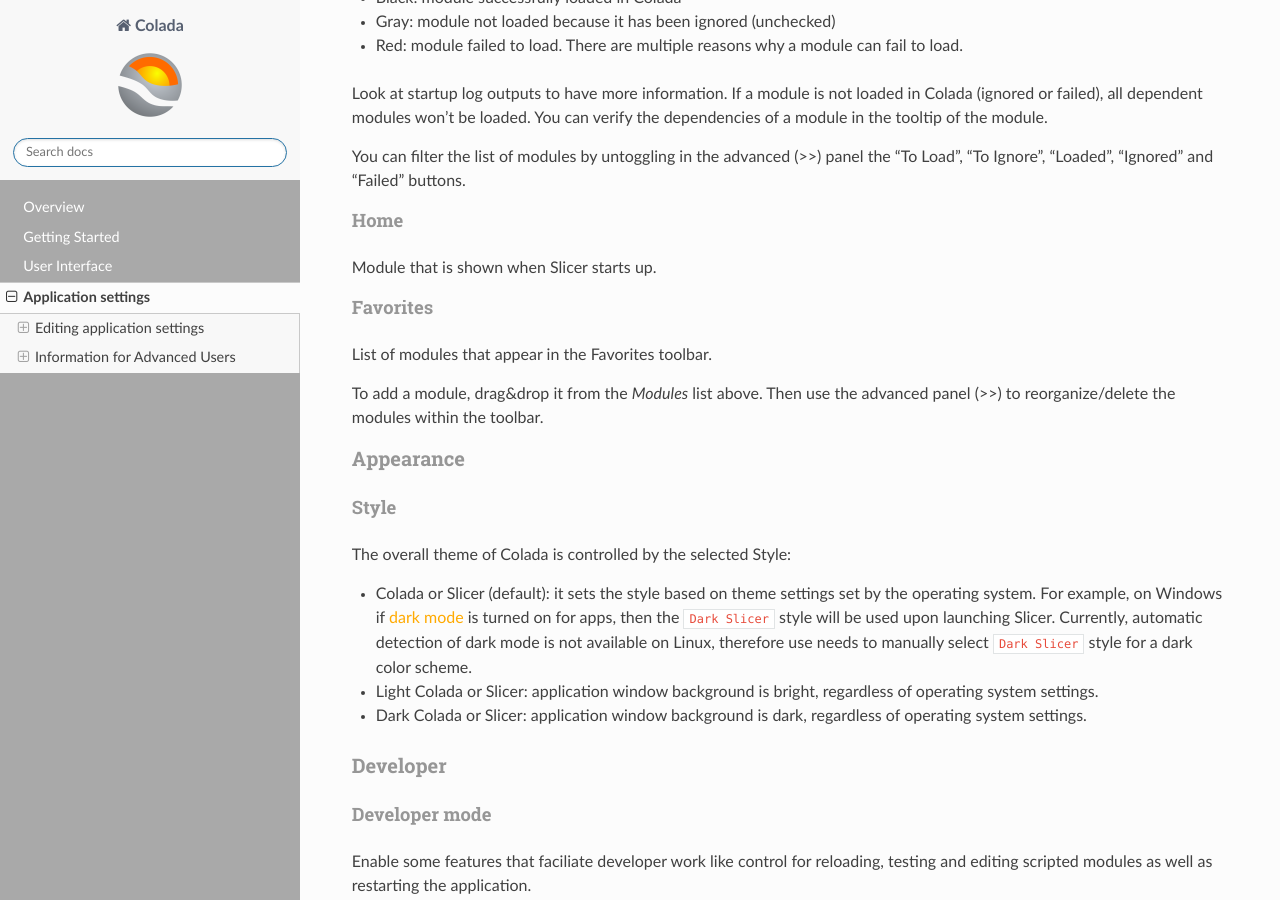
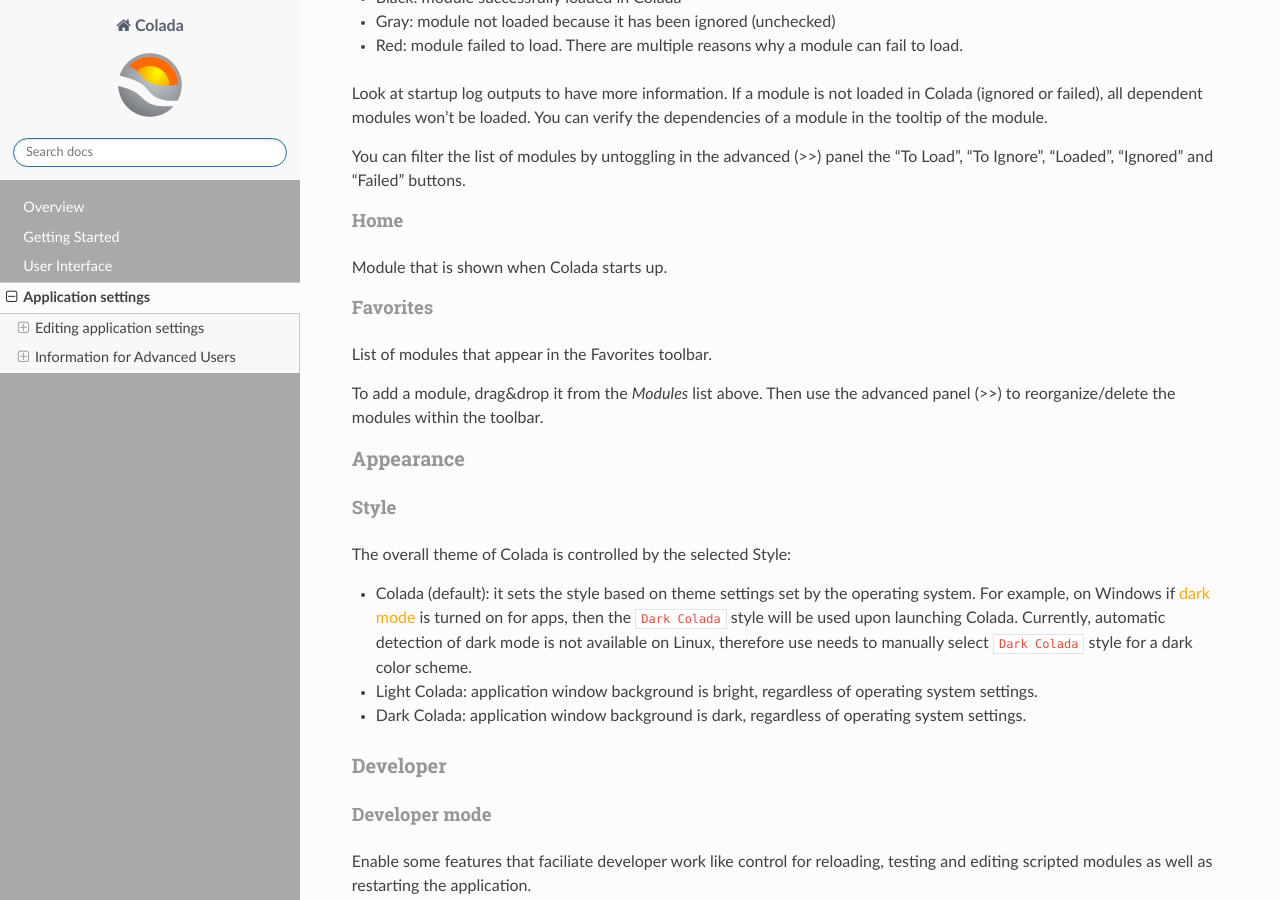
Before and after one commit to kerim371/colada-docs, a Sphinx documentation site: the page built from source/user_guide/application_settings/application_settings.md, in a window 1280 px wide and 900 px high, scrolled down 1490 px. Built offline with Sphinx 7.4.7 and the Read the Docs theme 2.0.0, drawn with Linux system fonts in a browser that asks for light colours.

Commit message:
Minor fixes

```diff
--- a/source/user_guide/application_settings/application_settings.md
+++ b/source/user_guide/application_settings/application_settings.md
@@ -66,7 +66,7 @@
 
 #### Home
 
-Module that is shown when Slicer starts up.
+Module that is shown when Colada starts up.
 
 #### Favorites
 
@@ -79,12 +79,12 @@
 #### Style
 
 The overall theme of Colada is controlled by the selected Style:
-- Colada or Slicer (default): it sets the style based on theme settings set by the operating system.
+- Colada (default): it sets the style based on theme settings set by the operating system.
   For example, on Windows if [dark mode](https://blogs.windows.com/windowsexperience/2016/08/08/windows-10-tip-personalize-your-pc-by-enabling-the-dark-theme/)
-  is turned on for apps, then the `Dark Slicer` style will be used upon launching Slicer. Currently, automatic detection of dark mode is not available on Linux,
-  therefore use needs to manually select `Dark Slicer` style for a dark color scheme.
-- Light Colada or Slicer: application window background is bright, regardless of operating system settings.
-- Dark Colada or Slicer: application window background is dark, regardless of operating system settings.
+  is turned on for apps, then the `Dark Colada` style will be used upon launching Colada. Currently, automatic detection of dark mode is not available on Linux,
+  therefore use needs to manually select `Dark Colada` style for a dark color scheme.
+- Light Colada: application window background is bright, regardless of operating system settings.
+- Dark Colada: application window background is dark, regardless of operating system settings.
 
 ### Developer
 
```
